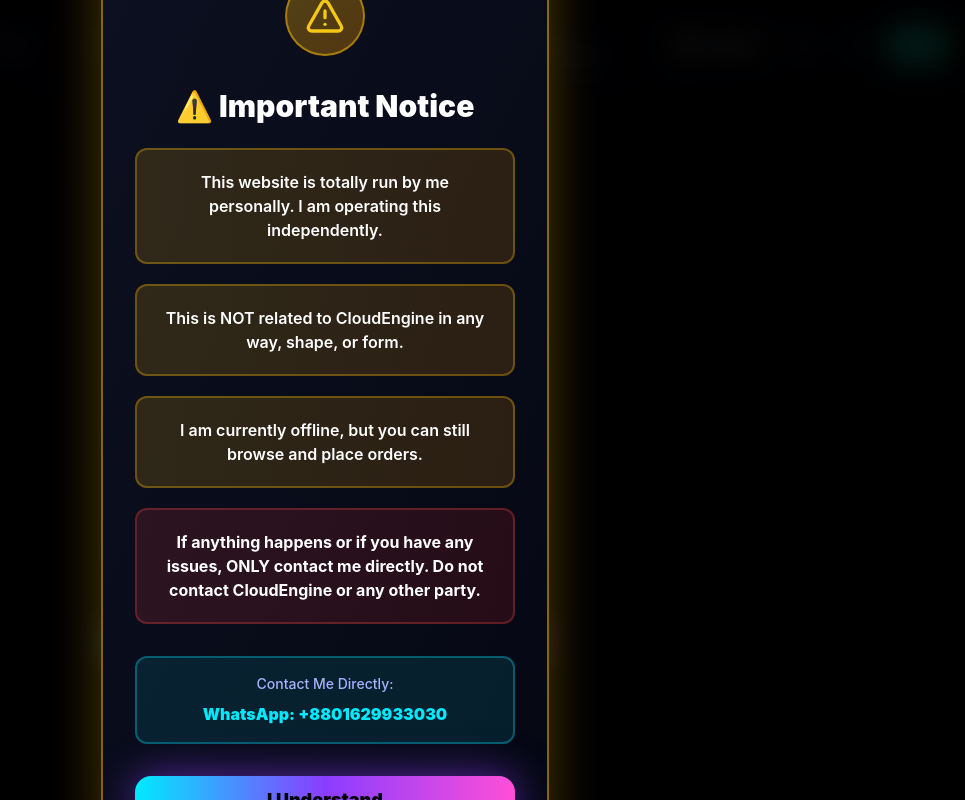
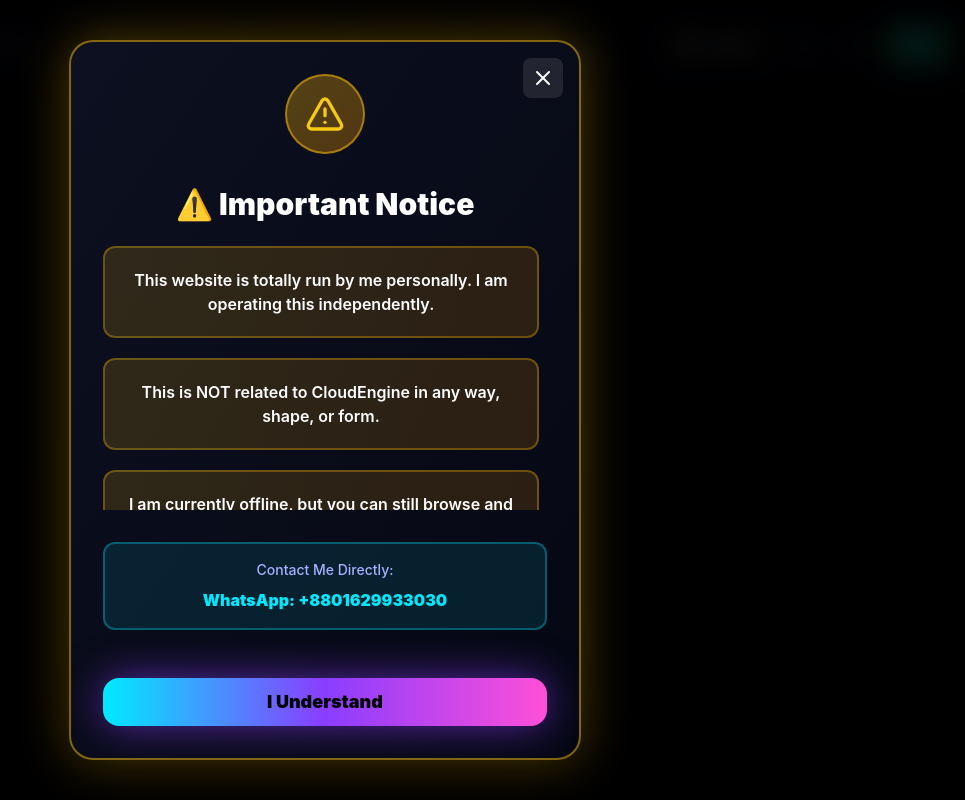
Before and after one commit to Hackerjoy456/selling-website, a React (Vite) app: page /wishlist in a window 1280 px wide. Shown: the top 800 px of the page, without its empty margins (315-1280 px from the left). Built offline with nearby package versions, Linux system fonts and the light colour scheme.

Commit message:
Fix disclaimer modal scrollable and make Google Translate widget smaller

```diff
--- a/src/components/DisclaimerModal.tsx
+++ b/src/components/DisclaimerModal.tsx
@@ -24,8 +24,8 @@ export function DisclaimerModal() {
   if (!isOpen) return null;
 
   return (
-    <div className="fixed inset-0 z-[9999] flex items-center justify-center p-4 bg-black/90 backdrop-blur-md">
-      <div className="max-w-md w-full p-6 sm:p-8 rounded-2xl sm:rounded-3xl bg-gradient-to-br from-[#0d1020] to-[#050713] border-2 border-[rgba(255,193,7,0.5)] shadow-[0_0_50px_rgba(255,193,7,0.3)] relative animate-fadeInUp">
+    <div className="fixed inset-0 z-[9999] flex items-center justify-center p-4 bg-black/90 backdrop-blur-md overflow-y-auto">
+      <div className="max-w-lg w-full max-h-[90vh] my-auto p-6 sm:p-8 rounded-2xl sm:rounded-3xl bg-gradient-to-br from-[#0d1020] to-[#050713] border-2 border-[rgba(255,193,7,0.5)] shadow-[0_0_50px_rgba(255,193,7,0.3)] relative animate-fadeInUp flex flex-col">
         {/* Close Button */}
         <button
           onClick={handleClose}
@@ -47,8 +47,8 @@ export function DisclaimerModal() {
           {t("disclaimer.title")}
         </h2>
 
-        {/* Warning Message */}
-        <div className="space-y-4 sm:space-y-5 mb-6 sm:mb-8">
+        {/* Warning Message - Scrollable */}
+        <div className="space-y-4 sm:space-y-5 mb-6 sm:mb-8 overflow-y-auto flex-1 min-h-0 pr-2">
           <div className="p-4 sm:p-5 rounded-xl bg-gradient-to-r from-[rgba(255,193,7,0.15)] to-[rgba(255,152,0,0.15)] border-2 border-[rgba(255,193,7,0.3)]">
             <p className="text-sm sm:text-base text-white font-semibold leading-relaxed text-center">
               {t("disclaimer.message1")}
@@ -84,7 +84,8 @@ export function DisclaimerModal() {
           </p>
         </div>
 
-        {/* Accept Button */}
+        {/* Accept Button - Always Visible */}
+        <div className="mt-auto pt-4">
           <Button
             onClick={handleClose}
             className="w-full rounded-xl sm:rounded-2xl py-4 sm:py-6 text-base sm:text-lg font-black bg-gradient-to-r from-[#00eaff] via-[#8a3dff] to-[#ff4fd8] hover:from-[#ff4fd8] hover:via-[#8a3dff] hover:to-[#00eaff] shadow-[0_0_40px_rgba(138,61,255,0.6)] hover:shadow-[0_0_60px_rgba(138,61,255,0.8)] transition-all duration-500"
@@ -93,5 +94,6 @@ export function DisclaimerModal() {
           </Button>
         </div>
       </div>
+    </div>
   );
 }
--- a/src/components/GoogleTranslate.tsx
+++ b/src/components/GoogleTranslate.tsx
@@ -34,7 +34,7 @@ export function GoogleTranslate() {
     <div className="fixed bottom-4 right-4 z-40">
       <div
         id="google_translate_element"
-        className="rounded-xl overflow-hidden bg-[rgba(5,7,19,0.95)] backdrop-blur-xl border-2 border-[rgba(0,234,255,0.3)] shadow-2xl"
+        className="rounded-lg overflow-hidden bg-[rgba(5,7,19,0.95)] backdrop-blur-xl border border-[rgba(0,234,255,0.3)] shadow-lg"
       />
     </div>
   );
--- a/src/index.css
+++ b/src/index.css
@@ -206,3 +206,35 @@
     }
   }
 }
+
+/* Google Translate Widget - Make it smaller */
+#google_translate_element {
+  transform: scale(0.75) !important;
+  transform-origin: bottom right !important;
+}
+
+#google_translate_element * {
+  font-size: 11px !important;
+}
+
+.goog-te-banner-frame {
+  display: none !important;
+}
+
+.goog-te-menu-value {
+  font-size: 11px !important;
+  padding: 4px 8px !important;
+}
+
+.goog-te-menu-frame {
+  max-width: 180px !important;
+  font-size: 11px !important;
+}
+
+body .goog-te-banner-frame.skiptranslate {
+  display: none !important;
+}
+
+body {
+  top: 0 !important;
+}
```
Lines whose indentation alone changed are shown as unchanged.
